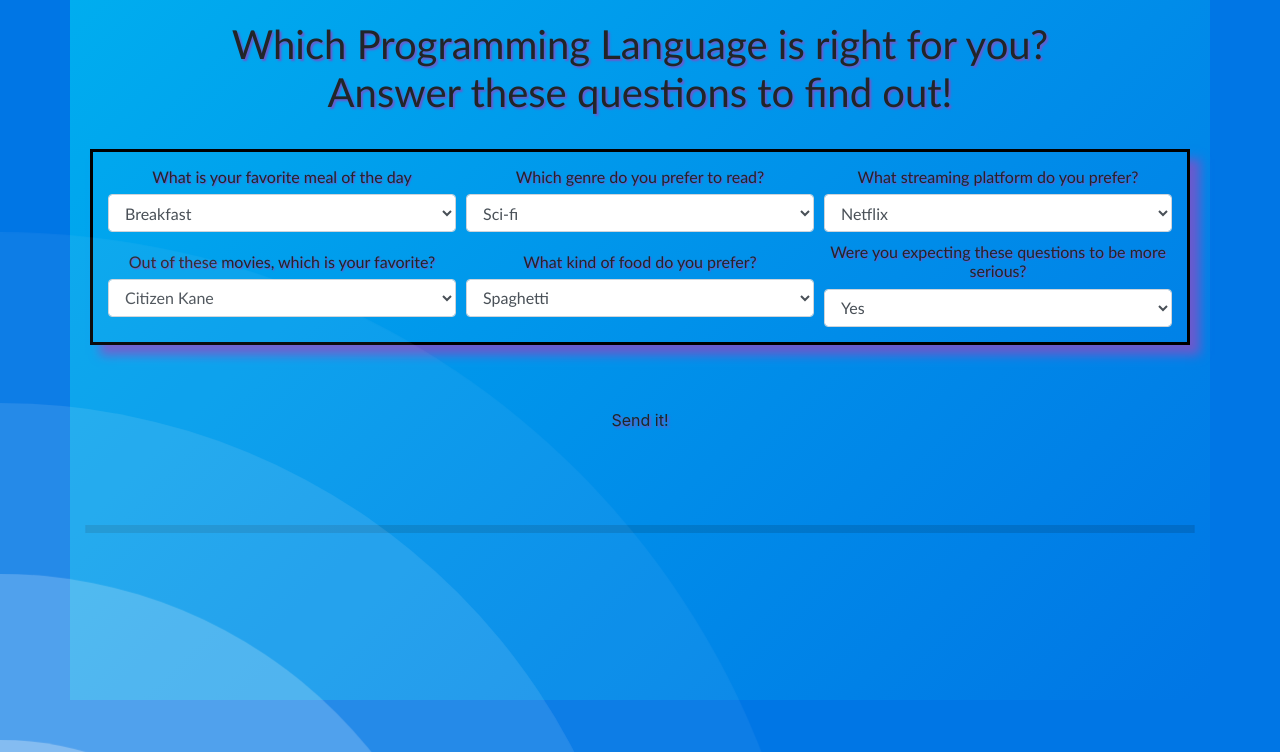
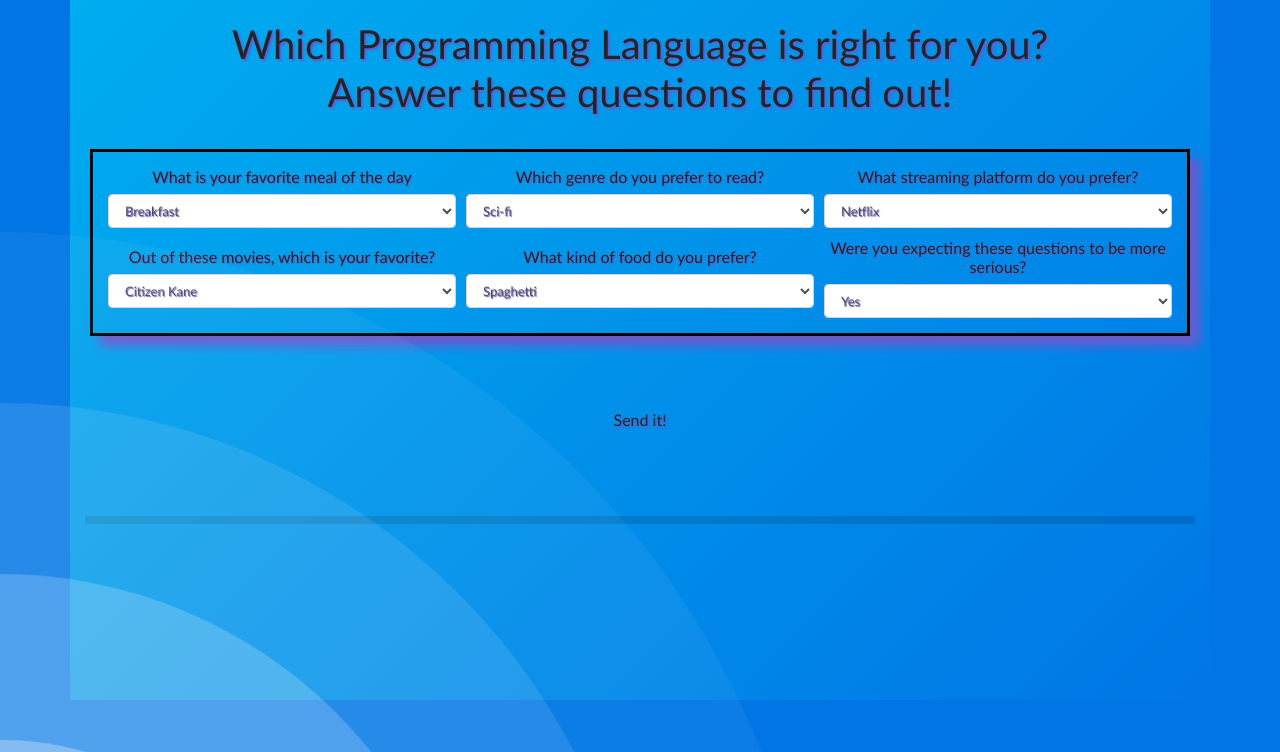
Before and after one commit to Bennyz2030/new-language-suggester, a plain HTML site: page index.html in a window 1280 px wide. Shown: the top 752 px of the page. Drawn offline with Linux system fonts and the light colour scheme.

Commit message:
add final text stylings

```diff
--- a/css/styles.css
+++ b/css/styles.css
@@ -41,6 +41,7 @@ body {
   -ms-transform: translate(-50%, -50%);
   transform: translate(-50%, -50%);
   text-shadow: 2px 2px 2px slateblue;
+  font-family: 'Trebuchet MS', 'Lucida Sans Unicode', 'Lucida Grande', 'Lucida Sans', Arial, sans-serif;
 }
 
 button:hover {
@@ -83,6 +84,12 @@ h2 {
   text-align: center;
   font-family: 'Trebuchet MS', 'Lucida Sans Unicode', 'Lucida Grande', 'Lucida Sans', Arial, sans-serif;
   text-shadow: 2px 2px 2px slateblue;
+}
+
+.form-control {
+  font-family: 'Trebuchet MS', 'Lucida Sans Unicode', 'Lucida Grande', 'Lucida Sans', Arial, sans-serif;
+  text-shadow: 1px 1px 1px slateblue;
+  font-size: small;
 }
 
 .container {
```
Also changed, not shown: 1 other file.
